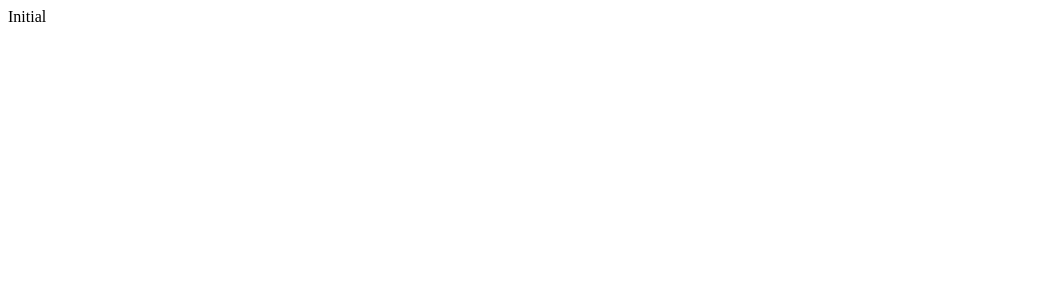
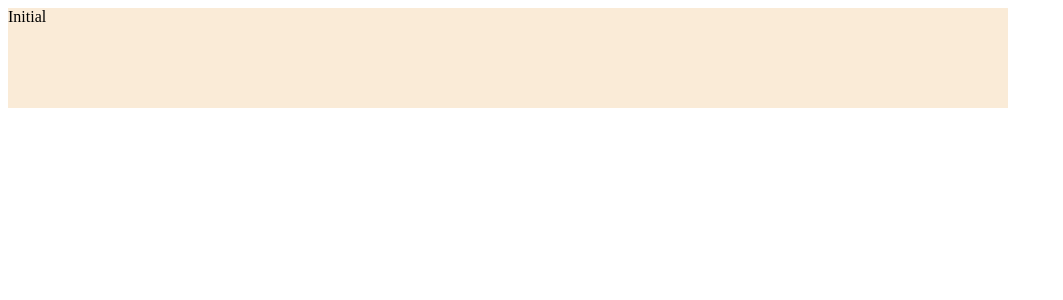
Before and after one commit to EduardoGarciaBautista/characters-app, a React app: page / in a window 1280 px wide. Shown: the top 300 px of the page, without its empty margins (0-1063 px from the left). Built offline with nearby package versions, Linux system fonts and the light colour scheme.

Commit message:
[ADD] CSS config added to webpack

```diff
--- a/package.json
+++ b/package.json
@@ -24,12 +24,14 @@
     "react-dom": "^17.0.1"
   },
   "devDependencies": {
-    "html-loader": "^1.3.2",
-    "html-webpack-plugin": "^4.5.1",
     "@babel/core": "^7.12.10",
     "@babel/preset-env": "^7.12.11",
     "@babel/preset-react": "^7.12.10",
     "babel-loader": "^8.2.2",
+    "css-loader": "^5.0.1",
+    "html-loader": "^1.3.2",
+    "html-webpack-plugin": "^4.5.1",
+    "mini-css-extract-plugin": "^1.3.4",
     "webpack": "^5.15.0",
     "webpack-cli": "^4.3.1",
     "webpack-dev-server": "^3.11.2"
--- a/src/App.js
+++ b/src/App.js
@@ -1,4 +1,6 @@
 import React, {Component} from 'react';
+import './styles/App.css';
+
 class App extends Component {
     render() {
         return (
--- /dev/null
+++ b/src/styles/App.css
@@ -0,0 +1,5 @@
+div {
+    height: 100px;
+    width: 1000px;
+    background: antiquewhite;
+}
--- a/webpack.config.js
+++ b/webpack.config.js
@@ -1,6 +1,8 @@
 const path = require('path');
 
 const HtmlWebpackPlugin = require('html-webpack-plugin');
+
+const MiniCssExtractPlugin = require('mini-css-extract-plugin');
 
 module.exports = {
     entry: './src/index.js',
@@ -27,6 +29,15 @@ module.exports = {
                         loader: "html-loader",
                     }
                 ]
+            },
+            {
+                test: /\.css$/,
+                use: [
+                    {
+                        loader: MiniCssExtractPlugin.loader,
+                    },
+                    'css-loader'
+                ]
             }
         ]
     },
@@ -34,6 +45,9 @@ module.exports = {
         new HtmlWebpackPlugin({
             template: './public/index.html',
             filename: 'index.html'
+        }),
+        new MiniCssExtractPlugin({
+            filename: 'assets/[name].css',
         })
     ],
     devServer: {
```
Also changed, not shown: 1 other file (tests, documents, lock files or other folders).
